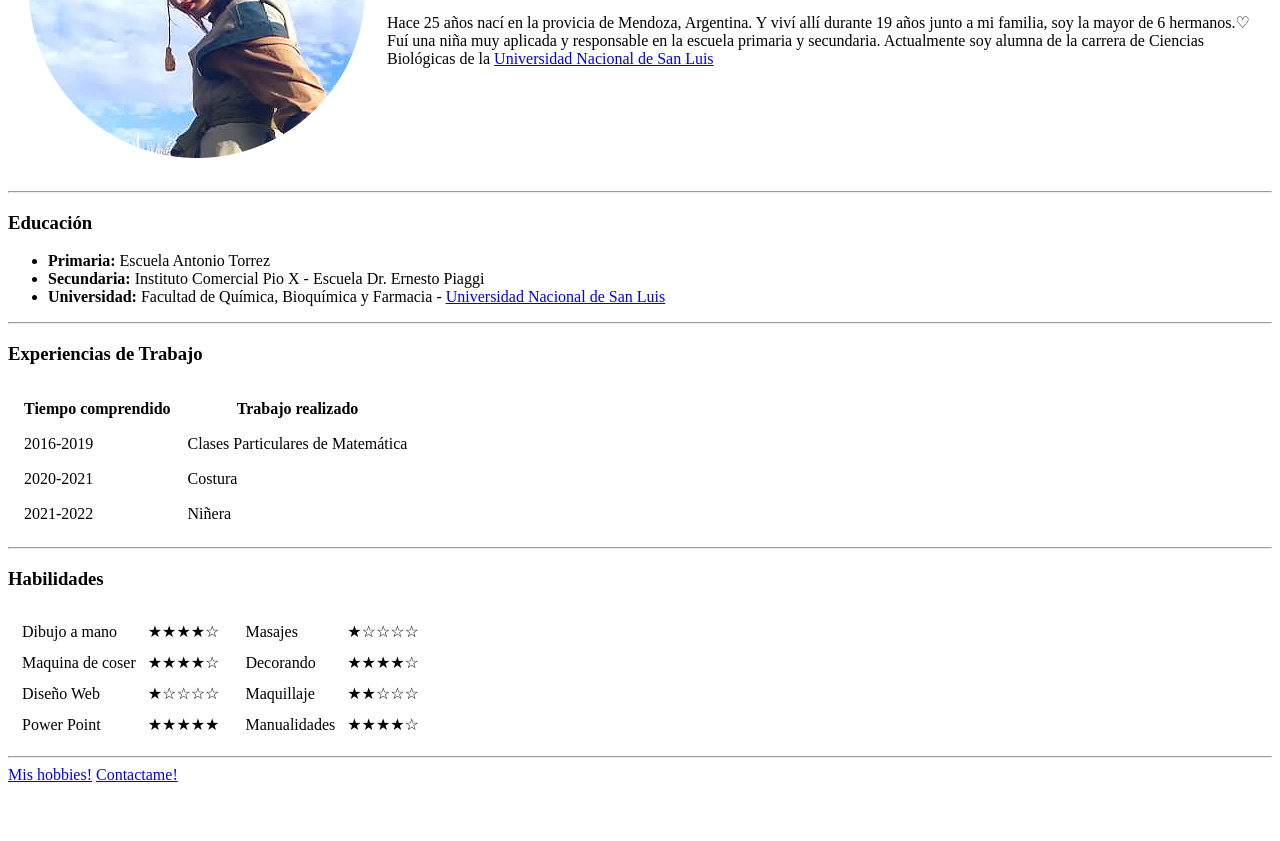
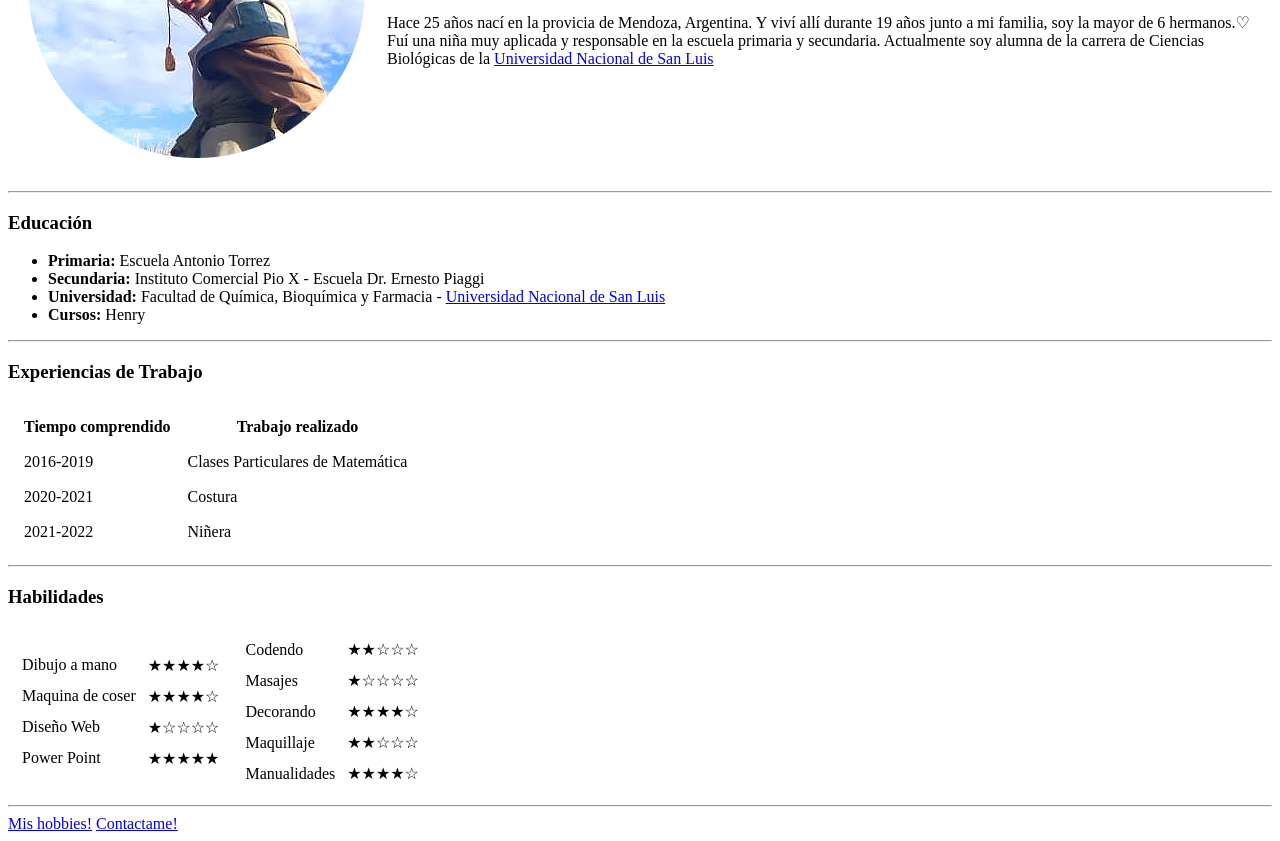
Before and after one commit to DeniseCardozo/cv, a plain HTML site: page index.html in a window 1280 px wide. Shown: the part 207-1048 px from the top of the page. Before the commit the page ends 999 px from the top, so only its background shows below. Drawn offline with Linux system fonts and the light colour scheme.

Commit message:
Primer prueba de modificación

```diff
--- a/index.html
+++ b/index.html
@@ -23,6 +23,7 @@
 			<li><strong>Primaria:</strong> Escuela Antonio Torrez</li>
 			<li><strong>Secundaria:</strong> Instituto Comercial Pio X - Escuela Dr. Ernesto Piaggi</li>
 			<li><strong>Universidad:</strong> Facultad de Química, Bioquímica y Farmacia - <a href="http://www.unsl.edu.ar/">Universidad Nacional de San Luis</a></li>
+			<li><strong>Cursos:</strong> Henry</li>
 		</ul>
 
 		<hr>
@@ -75,6 +76,10 @@
 					<td>
 						<table cellspacing="10">
 							<tr>
+								<td>Codendo</td>
+								<td>★★☆☆☆</td>
+							</tr>
+							<tr>
 								<td>Masajes</td>
 								<td>★☆☆☆☆</td>
 							</tr>
```
